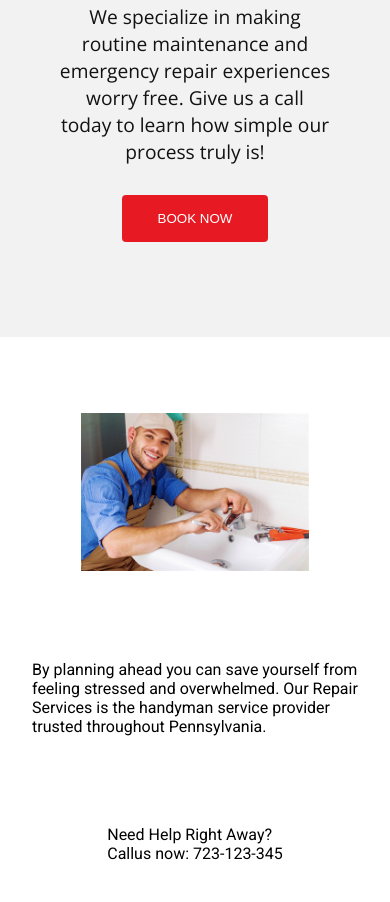
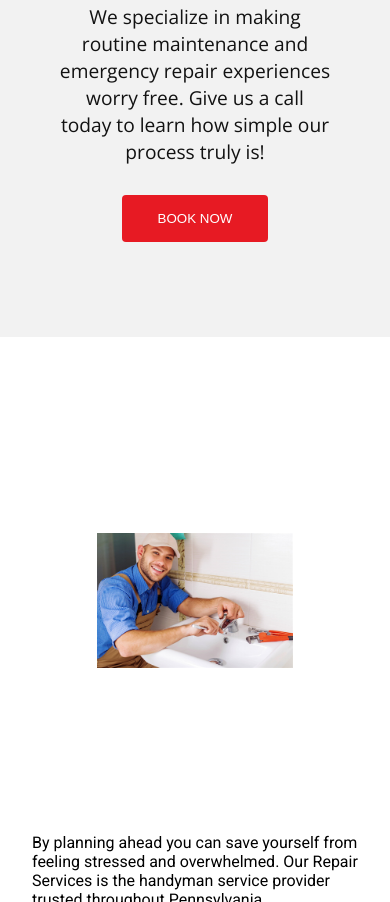
Before and after one commit to Xavier577/kodecamp-tasks, a plain HTML site: page web_activity_7/index.html in a window 390 px wide. Shown: the part 1098-2000 px from the top of the page. Drawn offline with nearby package versions, Linux system fonts and the light colour scheme; a web font is replaced by a local one.

Commit message:
mobile-opt

```diff
--- a/web_activity_7/style.css
+++ b/web_activity_7/style.css
@@ -80,7 +80,7 @@ body {
 .hero-section {
   background-image: url("./assets/images/hero-bg.jpg");
   background-size: cover;
-  background-position: 80%;
+  background-position: 78%;
   background-repeat: no-repeat;
   width: 100%;
   height: 90%;
@@ -185,17 +185,23 @@ body {
   display: flex;
   flex-direction: column;
   align-items: center;
-  justify-content: space-around;
+  justify-content: space-evenly;
   padding: 2rem;
-  height: 100vh;
+  height: 150vh;
 }
 
 .section-2 img {
-  width: 70%;
+  width: 60%;
+  height: auto;
+  image-rendering: crisp-edges;
+}
+
+.section-2- img {
+  width: 60%;
 }
 
 img {
-  width: 60%;
+  width: 10%;
 }
 
 @media screen and (min-width: 770px) {
```
